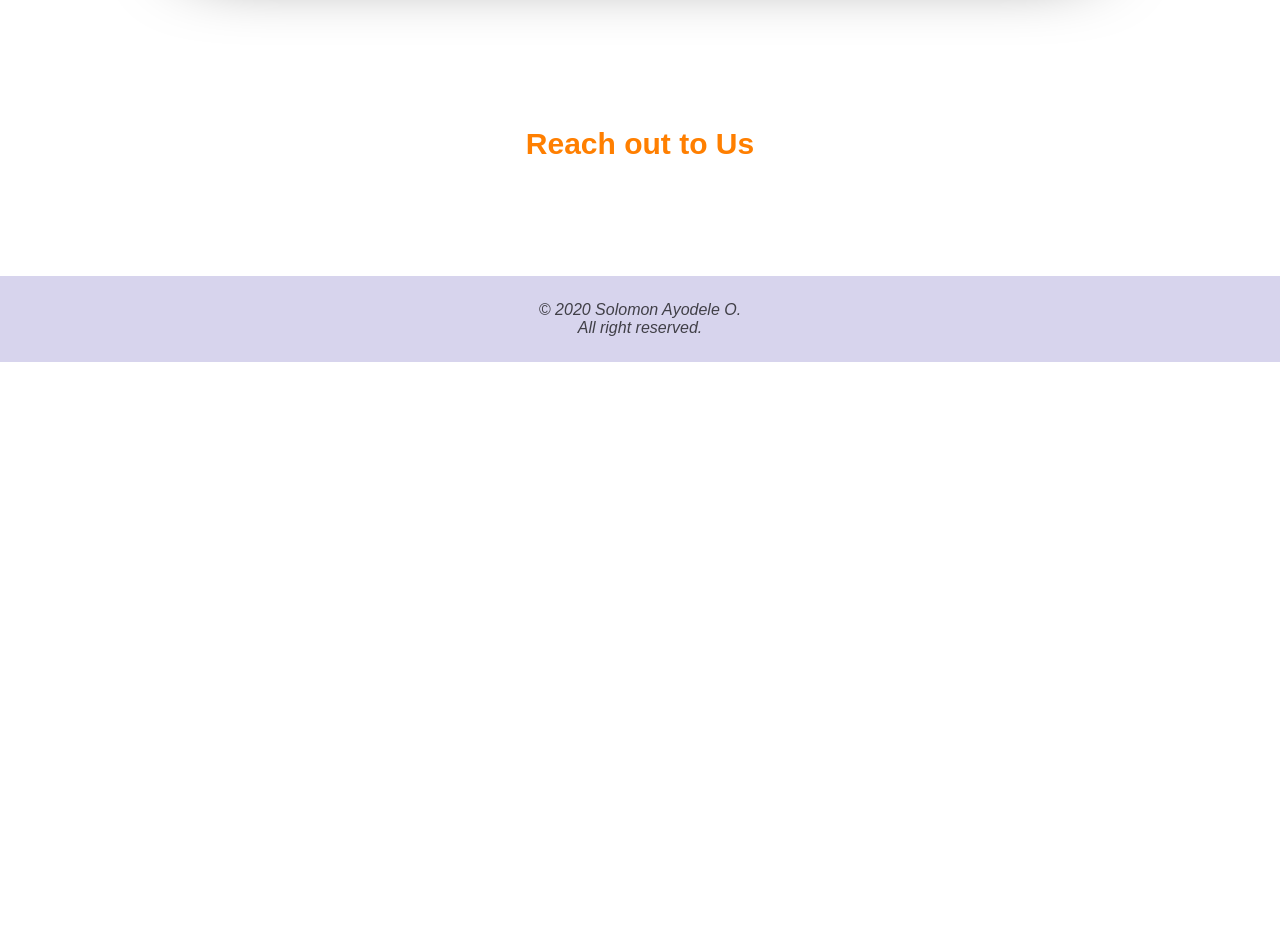
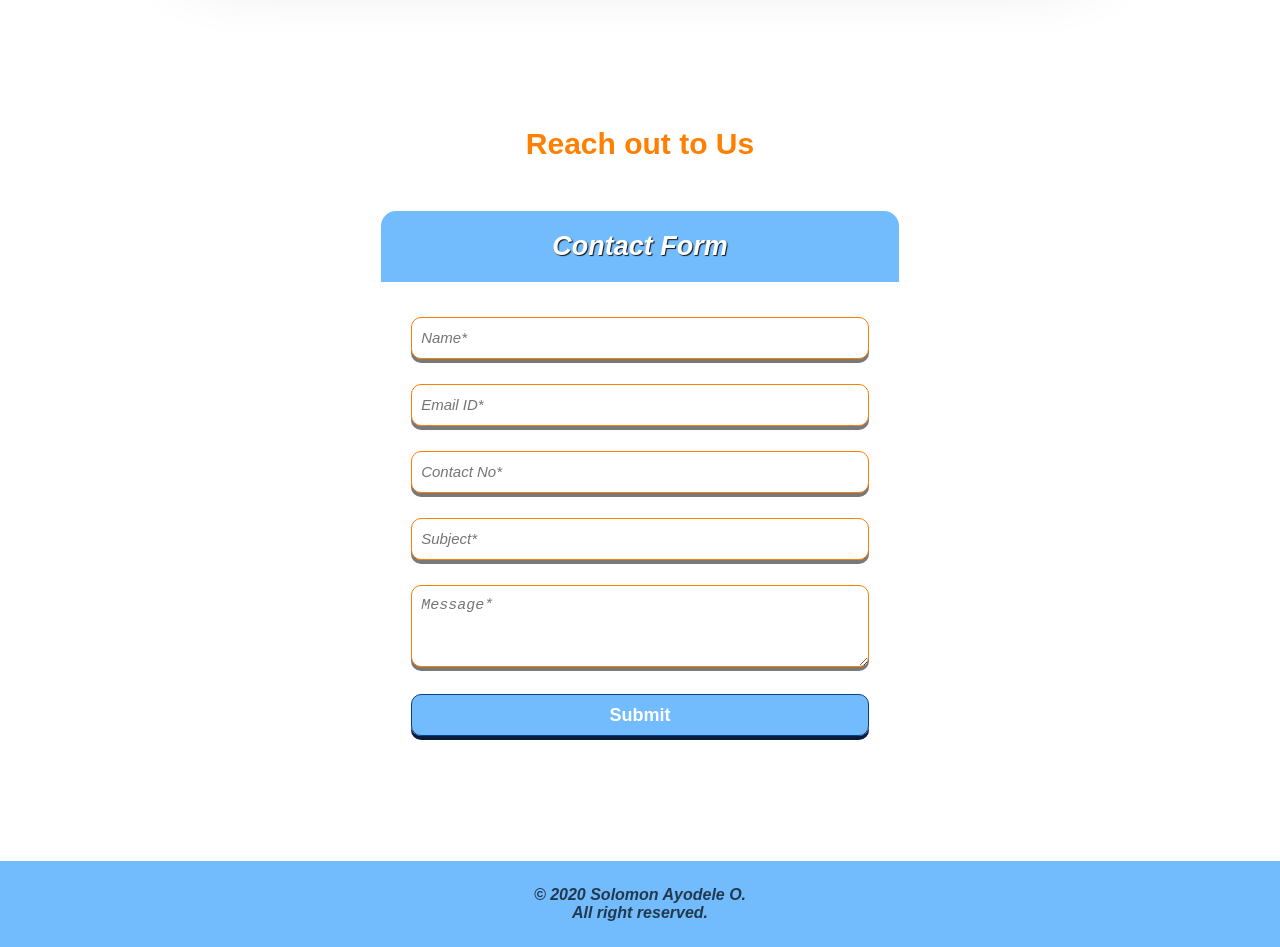
Before and after one commit to ayosol/blacksmithTeensWebProject, a plain HTML site: page index.html in a window 1280 px wide. Shown: the part 4060-5007 px from the top of the page. Before the commit the page ends 4422 px from the top, so only its background shows below. Drawn offline with nearby package versions, Linux system fonts and the light colour scheme; files whose address does not match are found by name; a web font is replaced by a local one.

Commit message:
Contact Us section added phase one with responsiveness

```diff
--- a/css/main.css
+++ b/css/main.css
@@ -183,7 +183,7 @@ nav {
     padding: 5rem;
     margin: 10rem auto;
     background-color: #fff;
-    box-shadow: 0 1.4rem 8rem rgba(0,0,0,2);
+    box-shadow: 0 1.4rem 8rem rgba(0,0,0,.3);
     display: flex;
     align-items: center;
     border-radius: 2rem;
@@ -250,11 +250,80 @@ nav {
 }
 
 
+/* Styling for section-four */
+.section-four {
+    background-image: "assets/contact_us.svg";
+    align-items: center;
+    justify-content: center;
+}
 
+form{
+    max-width:518px;
+    width:100%;
+    margin:30px auto;
+    background: transparent;
+    border-radius:15px;
+}
+
+form h1 {
+    font-size:27px;
+    color:#ffffff;
+    font-style:italic;
+    line-height:normal;
+    text-align:center;
+    background:rgba(79, 172, 254, .8);
+    text-shadow:1px 1px 1px #151515;
+    padding:20px;
+    border-top-right-radius:15px;
+    border-top-left-radius:15px;
+    margin-bottom:0;
+}
+
+form .innercontent {
+    padding:10px 30px 30px 30px ;
+}
+
+form .innercontent .inputfield {
+    max-width:100%;
+    transition:all 0.5 ease;
+}
+
+form .innercontent .inputfield .input-beauty {
+    color:#000;
+    border:1px solid #FF7F00;
+    box-shadow:0px 4px 0px rgba(0, 0, 0, 0.527);
+    border-radius:10px;
+    max-width:100%;
+    font-style:italic;
+    width:100%;
+    line-height:40px;
+    margin-top:25px;
+    font-size:15px;
+    padding:0 2%;
+}
+
+form .innercontent .inputfield .button-beauty {
+    background: rgba(79, 172, 254, .8);
+    color:#ffffff;
+    border:1px solid #074182;
+    box-shadow:0px 4px 0px #091c3e;
+    border-radius:10px;
+    max-width:100%;
+    font-style:normal;
+    width:100%;
+    line-height:40px;
+    margin-top:25px;
+    font-size:18px;
+    font-weight:bold;
+}
+
+
+
+/* Styling for footer */
 footer {
-
+    font-weight: bold;
     padding: 2.5rem 0;
-    background-color: #d7d4ed;
+    background-color: rgba(79, 172, 254, .8);
     text-align: center;
     font-style: italic;
     color: rgba(0, 0, 0, 0.7);
@@ -398,6 +467,10 @@ footer {
     .nav-link {
         color: rgba(0, 0, 0, 0.692);
     }
+
+    footer {
+        font-size: 2.5rem;
+    }
 }
 
 @media screen and (min-width: 1200px){
--- a/index.html
+++ b/index.html
@@ -46,14 +46,13 @@
                 </li>
 
                 <li class="nav-item">
-                    <a href="#" class="nav-link">Contact us</a>
+                    <a href="#contact-us" class="nav-link">Contact us</a>
                 </li>
 
             </ul>
         </nav>
     </div>
 </header>
-
 
 <!-- Main design of the site goes here -->
 <main>
@@ -71,7 +70,6 @@
         </div>
     </section>
 
-
     <!-- Who We Are Section-->
     <section id="About" class="section-two">
         <div class="container">
@@ -88,7 +86,6 @@
 
     </section>
 
-
     <!-- Our Goals Section -->
     <section class="section-three">
         <div class="container">
@@ -98,7 +95,7 @@
             <!-- Goals Block -->
             <div class="blog-post">
                 <div class="blog-post_img">
-                    <img src="assets//logo.png" alt="">
+                    <img src="assets//logo_large.jpeg" alt="">
                 </div>
                 <div class="blog-post_info">
                     <h1 class="blog-post_title">Give Inspiration</h1>
@@ -141,10 +138,38 @@
     </section>
 
      <!-- Contact Us Section -->
-     <section class="section-four">
+     <section id="contact-us" class="section-four">
         <div class="container">
-            <div class="title-heading">
-                <h1>Reach out to Us</h1>
+            <div>
+                <div class="title-heading">
+                    <h1>Reach out to Us</h1>
+                </div>
+
+                <div class="form">
+                    <form>
+                        <h1>Contact Form</h1>
+                            <div class="innercontent">
+                                <div class="inputfield">
+                                    <input class="input-beauty" type="name" placeholder="Name*" required/>
+                                </div>
+                                <div class="inputfield">
+                                    <input class="input-beauty" type="email" placeholder="Email ID*" required/>
+                                </div>
+                                <div class="inputfield">
+                                    <input class="input-beauty" type="number" placeholder="Contact No*" required/>
+                                </div>
+                                <div class="inputfield">
+                                    <input class="input-beauty" type="text" placeholder="Subject*" required/>
+                                </div>
+                                <div class="inputfield">
+                                    <textarea class="input-beauty" type="text" placeholder="Message*" required></textarea>
+                                </div>
+                                <div class="inputfield">
+                                    <input class="button-beauty" type="submit" value="Submit"/>
+                                </div>
+                            </div>
+                    </form>
+                </div>
             </div>
         </div>
     </section>
```
